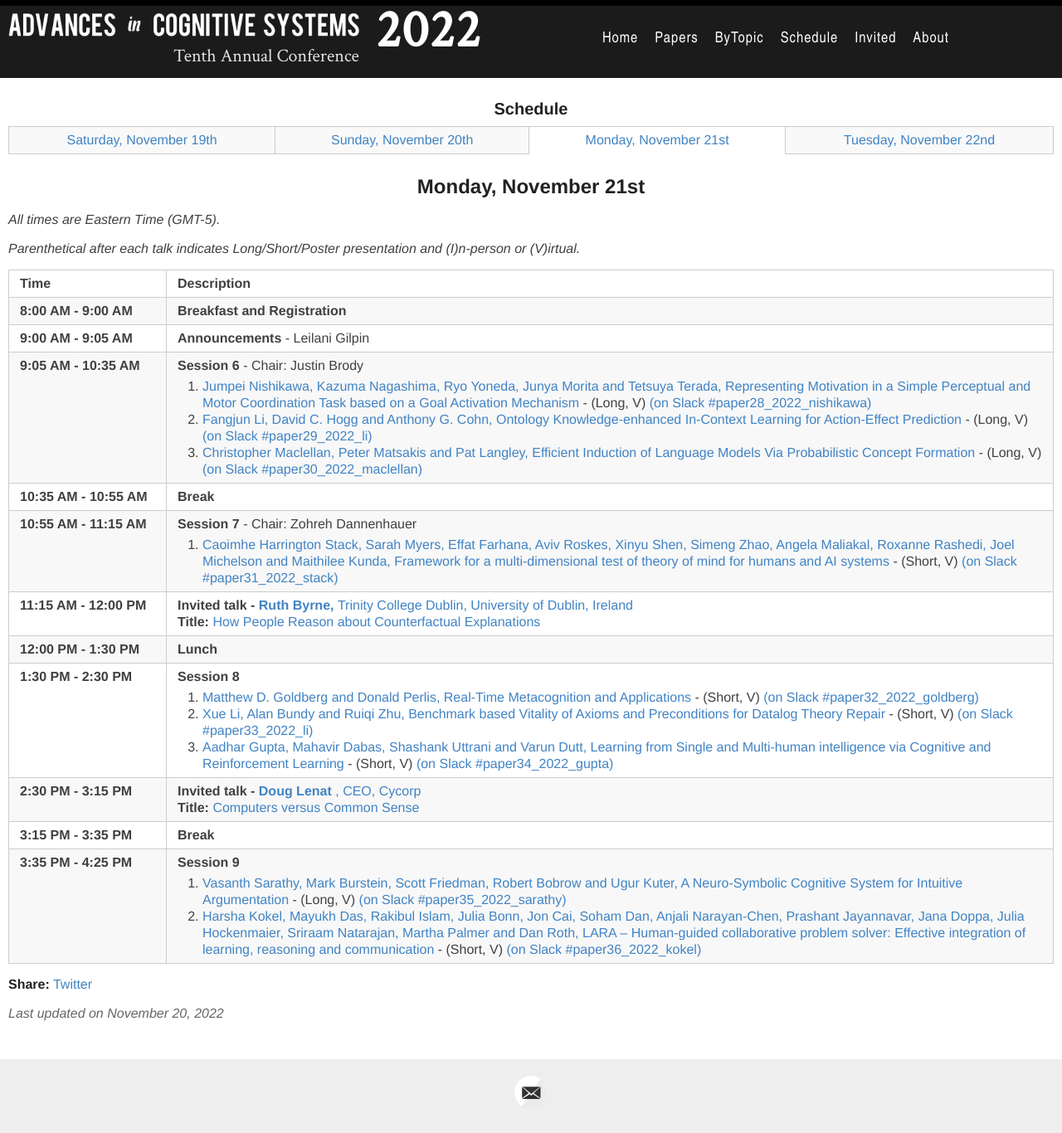
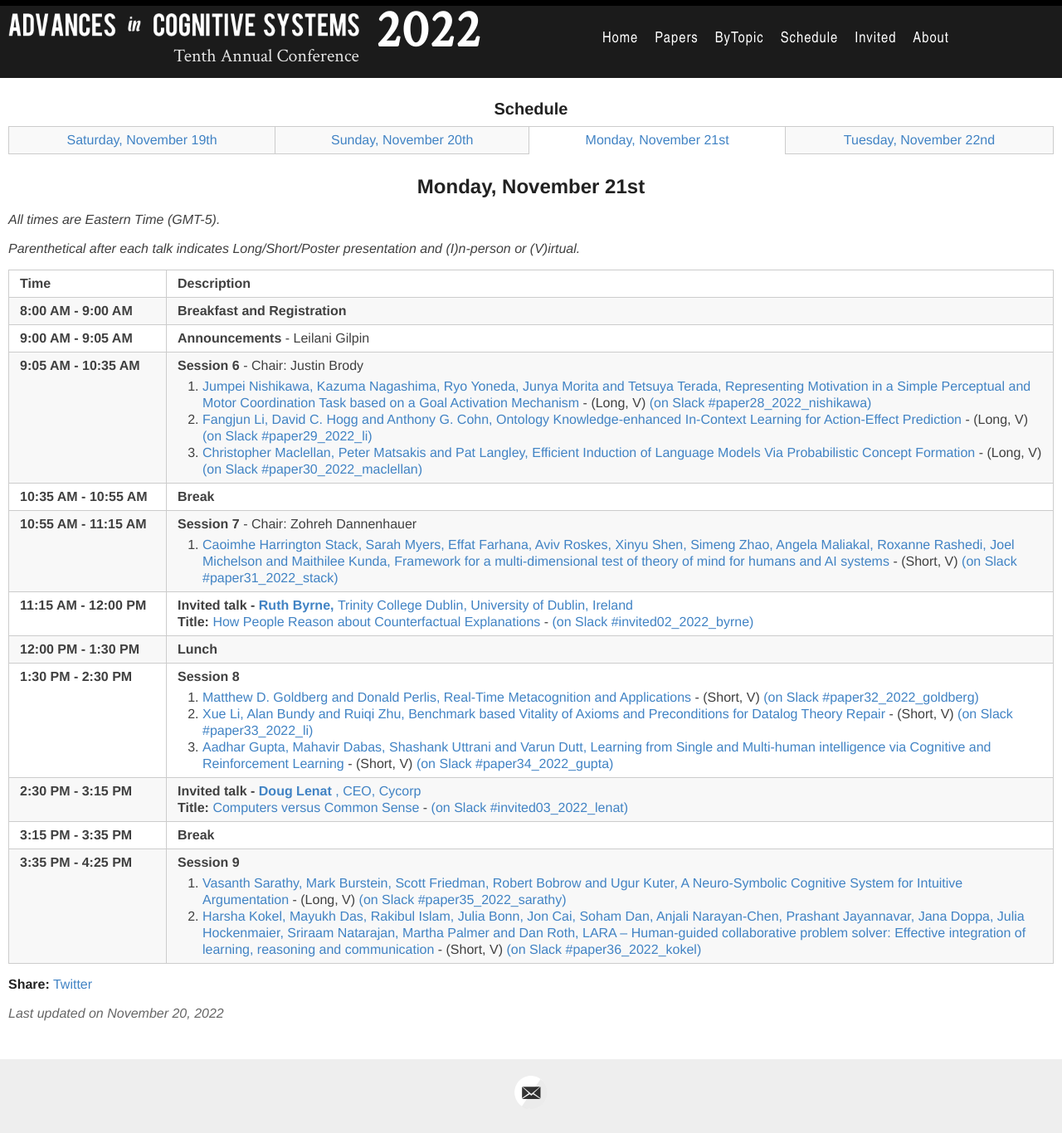
Before and after one commit to AdvancesInCognitiveSystems/acs2022, a Jekyll site: the page built from _days/monday-day3.md, in a window 1280 px wide. Shown: the whole page at 83% size. Built offline with Jekyll 4.4.1, drawn with Linux system fonts in a browser that asks for light colours.

Commit message:
add invited talks

```diff
--- a/_days/monday-day3.md
+++ b/_days/monday-day3.md
@@ -80,7 +80,7 @@ Paper PDFs are available by clicking on talk titles. For slides, click on
   <td> <b>  Invited talk -
 <a href="{{site.baseurl}}/speakers/Ruth_Byrne/"> Ruth Byrne,</a> </b>
 <a href="https://www.tcd.ie/research/profiles/?profile=rmbyrne">Trinity College Dublin, University of Dublin, Ireland</a><br>
-<b>Title:</b><a href="{{site.baseurl}}/talks/#Byrne_talk"> How People Reason about Counterfactual Explanations </a>
+<b>Title:</b><a href="{{site.baseurl}}/talks/#Byrne_talk"> How People Reason about Counterfactual Explanations </a> - <a onClick="goToSlackChannel(39)">(on Slack #invited02_2022_byrne)</a>
 
   </td>
 </tr>
@@ -106,7 +106,7 @@ Paper PDFs are available by clicking on talk titles. For slides, click on
   <td> <b>  Invited talk -
 <a href="{{site.baseurl}}/speakers/Doug_Lenat/"> Doug Lenat </a> </b>
 <a href="https://cyc.com/leadership-team/">, CEO,  Cycorp</a><br>
-<b>Title: </b><a href="{{site.baseurl}}/talks/#Lenat_talk">Computers versus Common Sense</a>
+<b>Title: </b><a href="{{site.baseurl}}/talks/#Lenat_talk">Computers versus Common Sense</a>  - <a onClick="goToSlackChannel(40)">(on Slack #invited03_2022_lenat)</a>
 
   </td>
 </tr>
```
